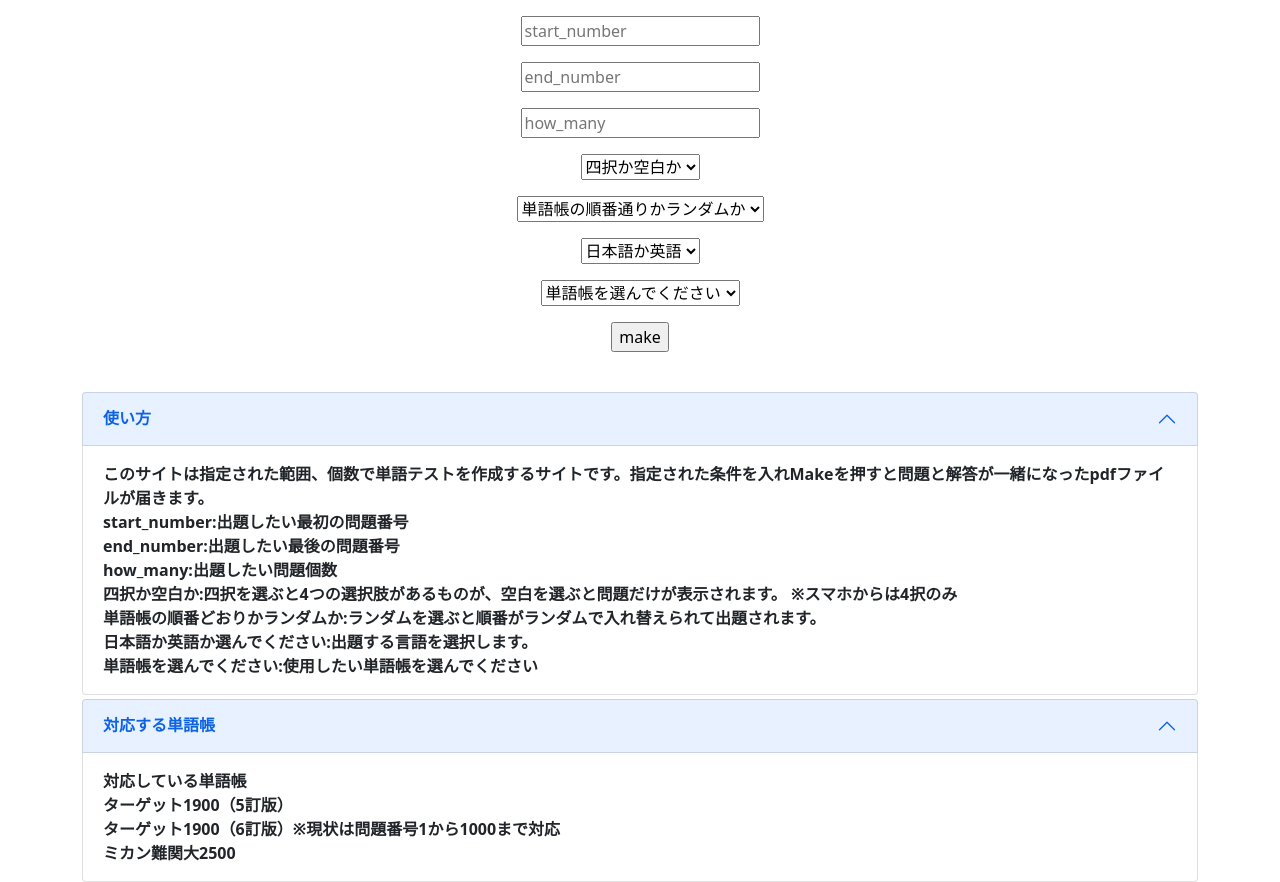
After one commit to KaitoShinomiya/Tangotestmaker_sakura, a Flask app: template templates/mobile_test.html in a window 1280 px wide. The commit adds this page. Run offline with Flask 2, Linux system fonts and the light colour scheme; the template is opened without the code that fills it, so the values that code supplies are empty.

Commit message:
new commit

```diff
--- a/app.py
+++ b/app.py
@@ -101,19 +101,33 @@ def user_handling():
 def result_check():
     return_html = user_list2html(get_userlist())
     return_booklist = user_list2html(get_booklist())
+
     if request.method == "GET":
 
         return render_template("result_check.html", select_user=return_html, booklist=return_booklist)
     elif request.method == "POST":
+
         # 期間指定、本の指定、正解率の指定で絞りができるとなお良いと思う。
         return render_template("result_check.html", select_user=return_html, booklist=return_booklist)
 
 
 @app.route("/register_result", methods=["POST"])
 def register():
+    which_book = request.json['which_book']
     title = request.json['test_title']
+    start, end, number_of_quiz = int(request.json['start']), int(request.json['end']), int(
+        request.json['number_of_quiz'])
     score = int(request.json['score'])
-    number_of_quiz = int(request.json['number_of_quiz'])
+
+    if request.json['en_or_jp'] == '0':
+        en_or_jp = 'e'
+    else:
+        en_or_jp = 'j'
+
+    if request.json['select_or_blank'] == '0':
+        sel_or_bla = 's'
+    else:
+        sel_or_bla = 'b'
     send_to = int(request.json['send_to'])
     user_id = int(request.json['user'])
     correct_rate = int(score / number_of_quiz * 100)
@@ -123,7 +137,7 @@ def register():
         user_name = get_user_id(user_id)  # idから名前を取得する関数
     else:
         user_name = 'else'
-    register_user_result(title, correct_rate, user_name)
+    register_user_result(title, correct_rate, user_name, which_book, start, end, number_of_quiz, sel_or_bla, en_or_jp)
 
     if not send_to == 0:
         send_line_notify(return_str)
--- /dev/null
+++ b/templates/mobile_test.html
@@ -0,0 +1,91 @@
+<html>
+<head>
+    <meta charset="UTF-8">
+    <title>単語テストMaker</title>
+    <!-- CSS only -->
+    <link href="https://cdn.jsdelivr.net/npm/bootstrap@5.0.0-beta1/dist/css/bootstrap.min.css" rel="stylesheet" integrity="sha384-giJF6kkoqNQ00vy+HMDP7azOuL0xtbfIcaT9wjKHr8RbDVddVHyTfAAsrekwKmP1" crossorigin="anonymous">
+</head>
+<body>
+<div class="mt-3 container">
+<form action="/return_test_sp" method="POST">
+    <div class="mt-3 d-flex justify-content-center">
+    <input type="text" name="start" placeholder="start_number" ><br>
+    </div>
+    <div class="mt-3 d-flex justify-content-center">
+    <input type="text" name="end" placeholder="end_number"><br>
+    </div>
+    <div class="mt-3 d-flex justify-content-center">
+    <input type="text" name="how_many" placeholder="how_many"><br>
+    </div>
+    <div class="mt-3 d-flex justify-content-center">
+        <select name="select_or_not" size="1">
+            <option selected>四択か空白か</option>
+            <option value=0>四択</option>
+            <option value=1>空白</option>
+        </select><br>
+    </div>
+    <div class="mt-3 d-flex justify-content-center">
+        <select name="sequence_or_random" size="1">
+            <option selected>単語帳の順番通りかランダムか</option>
+            <option value=0>順番通り</option>
+            <option value=1>ランダム</option>
+        </select><br>
+    </div>
+    <div class="mt-3 d-flex justify-content-center">
+    <select name="which_lang" size="1">
+        <option selected>日本語か英語</option>
+        <option value=0>English</option>
+        <option value=1>Japanese</option>
+    </select><br>
+    </div>
+    <div class="mt-3 d-flex justify-content-center">
+    <select name="which_book" size="1">
+        <option selected>単語帳を選んでください</option>
+        <option value=0>target1900_v5</option>
+        <option value=1>target1900_v6</option>
+        <option value=2>mikan</option>
+    </select><br>
+    </div>
+    <div class="mt-3 d-flex justify-content-center">
+        <input type="submit" value="make">
+    </div><br>
+</form>
+    <div class="accordion" id="accordionExample">
+        <div class="accordion-item">
+            <h2 class="accordion-header" id="headingOne">
+                <button class="accordion-button" type="button" data-bs-toggle="collapse" data-bs-target="#collapseOne" aria-expanded="true" aria-controls="collapseOne">
+                    <strong>使い方</strong>
+                </button>
+            </h2>
+            <div id="collapseOne" class="accordion-collapse collapse show" aria-labelledby="headingOne" data-bs-parent="#accordionExample">
+                <div class="accordion-body">
+                    <strong>
+                        このサイトは指定された範囲、個数で単語テストを作成するサイトです。指定された条件を入れMakeを押すと問題と解答が一緒になったpdfファイルが届きます。<br>
+                        start_number:出題したい最初の問題番号<br>
+                        end_number:出題したい最後の問題番号<br>
+                        how_many:出題したい問題個数<br>
+                        四択か空白か:四択を選ぶと4つの選択肢があるものが、空白を選ぶと問題だけが表示されます。
+                        ※スマホからは4択のみ<br>
+                        単語帳の順番どおりかランダムか:ランダムを選ぶと順番がランダムで入れ替えられて出題されます。<br>
+                        日本語か英語か選んでください:出題する言語を選択します。<br>
+                        単語帳を選んでください:使用したい単語帳を選んでください<br>
+                    </strong>
+                </div>
+            </div>
+            <div class="mt-1 accordion-item">
+                <h2 class="accordion-header" id="headingTwo">
+                    <button class="accordion-button " type="button" data-bs-toggle="collapse" data-bs-target="#collapseTwo" aria-expanded="false" aria-controls="collapseTwo">
+                        <strong>対応する単語帳</strong>
+                    </button>
+                </h2>
+                <div id="collapseTwo" class="accordion-collapse collapse show" aria-labelledby="headingTwo" data-bs-parent="#accordionExample">
+                    <div class="accordion-body">
+                        <strong>対応している単語帳<br>ターゲット1900（5訂版）<br>ターゲット1900（6訂版）※現状は問題番号1から1000まで対応<br>ミカン難関大2500</strong>
+                    </div>
+                </div>
+            </div>
+        </div>
+    </div>
+</div>
+</body>
+</html>
--- a/templates/result_check.html
+++ b/templates/result_check.html
@@ -40,7 +40,7 @@
             </select><br>
         </div>
         <div class="mt-3 d-flex justify-content-center">
-            <input type="submit" value="結果を表示"><a href="/a" class="btn">前のページに戻る</a>
+            <input type="submit" value="結果を表示"><a href="/t" class="btn">前のページに戻る</a>
 
         </div>
     </form>
--- a/templates/user_register.html
+++ b/templates/user_register.html
@@ -17,7 +17,7 @@
         </div>
         <div class="mt-3 d-flex justify-content-center">
             <input type="submit" value="ユーザー登録"><br>
-            <a href="/a" class="btn">前のページに戻る</a>
+            <a href="/t" class="btn">前のページに戻る</a>
         </div>
         <br>
 
```
Also changed, not shown: mysql_db.py (+9 -11 lines), templates/sp_quiz.html (+13 -5 lines), LICENSE.txt (added), static/images/PC.PNG (added), static/images/SP.PNG (added), static/images/printer.png (added), static/images/qrcode.png, 1 other file.
